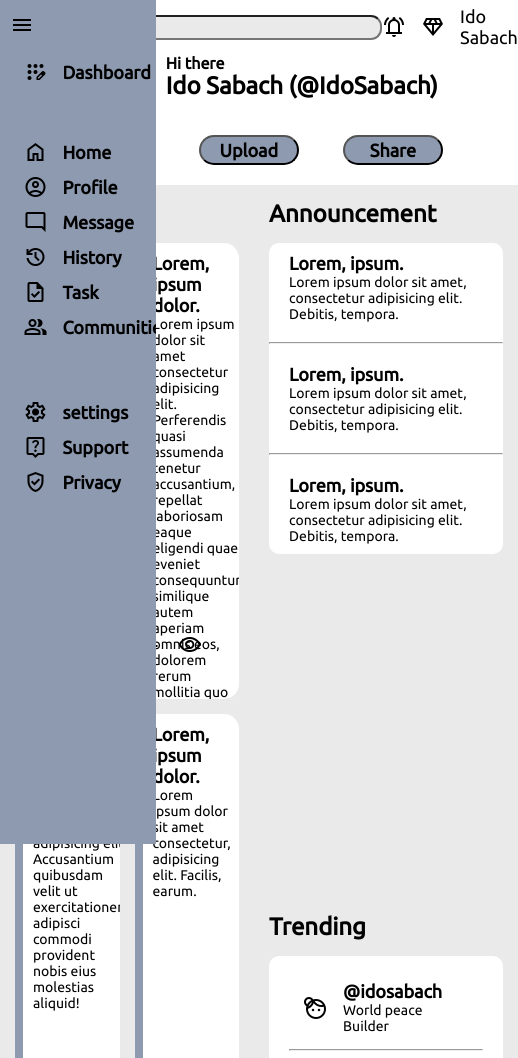
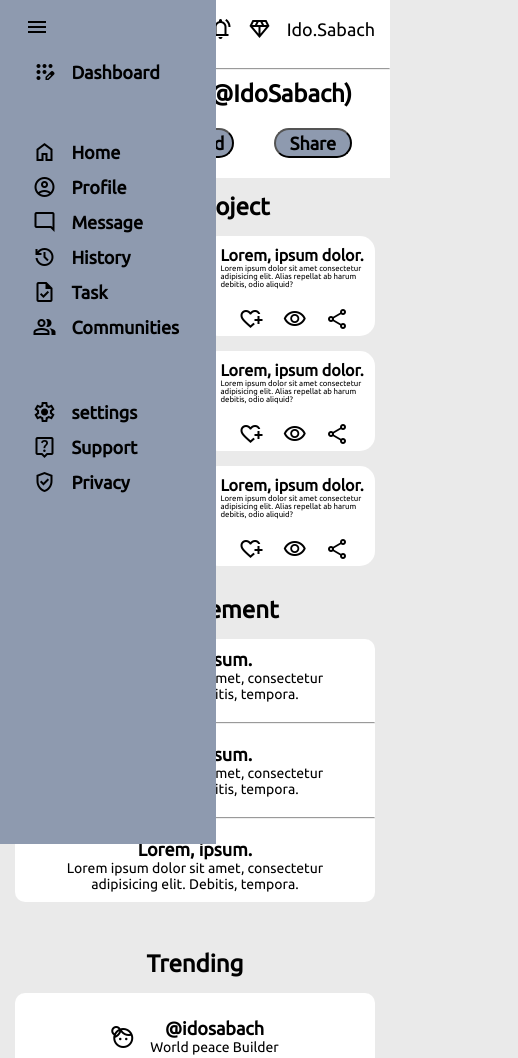
Before and after one commit to IdoSabach/Project-Admin-Dashboard, a plain HTML site: page index.html in a window 390 px wide. Shown: the top 1058 px of the page, 518 px wide, since content can reach past the window. Drawn offline with nearby package versions, Linux system fonts and the light colour scheme; a web font is replaced by a local one.

Commit message:
add media for phone

```diff
--- a/index.html
+++ b/index.html
@@ -90,17 +90,17 @@
               notifications_active
             </span>
             <span class="material-symbols-outlined"> diamond </span>
-            <p class="titile">Ido Sabach</p>
+            <p class="titile">Ido.Sabach</p>
           </div>
         </div>
+        <hr>
 
         <div class="down-header">
           <div class="down-right">
-            <span class="material-symbols-outlined" style="font-size: 2em;">
+            <span class="material-symbols-outlined" style="font-size: 1.5em;">
               diamond
             </span>
             <div class="txt-head">
-              <h6>Hi there</h6>
               <h2>Ido Sabach (@IdoSabach)</h2>
             </div>
           </div>
@@ -123,8 +123,7 @@
               <div class="no-aside">
                 <div class="top-tit">Lorem, ipsum dolor.</div>
               <div class="but-tit">
-                Lorem ipsum dolor sit amet consectetur adipisicing elit. Fuga
-                velit nisi at possimus aliquam qui?
+                Lorem ipsum dolor sit amet consectetur adipisicing elit. Odit quae, odio omnis quas quia facere?
               </div>
               <div class="down-icon">
                 <span class="material-symbols-outlined"> heart_plus </span>
@@ -142,7 +141,7 @@
               <div class="no-aside">
                 <div class="top-tit">Lorem, ipsum dolor.</div>
               <div class="but-tit">
-                Lorem ipsum dolor sit amet consectetur adipisicing elit. Perferendis quasi assumenda tenetur accusantium, repellat laboriosam eaque eligendi quae eveniet consequuntur similique autem aperiam omnis eos, dolorem rerum mollitia quo impedit?
+                Lorem ipsum dolor sit amet consectetur adipisicing elit. Alias repellat ab harum debitis, odio aliquid?
               </div>
 
               <div class="down-icon">
@@ -161,7 +160,7 @@
               <div class="no-aside">
                 <div class="top-tit">Lorem, ipsum dolor.</div>
               <div class="but-tit">
-                Lorem ipsum dolor sit amet consectetur adipisicing elit. Accusantium quibusdam velit ut exercitationem adipisci commodi provident nobis eius molestias aliquid!
+                Lorem ipsum dolor sit amet consectetur adipisicing elit. Alias repellat ab harum debitis, odio aliquid?
               </div>
               <div class="down-icon">
                 <span class="material-symbols-outlined"> heart_plus </span>
@@ -179,7 +178,7 @@
               <div class="no-aside">
                 <div class="top-tit">Lorem, ipsum dolor.</div>
               <div class="but-tit">
-                Lorem ipsum dolor sit amet consectetur, adipisicing elit. Facilis, earum.
+                Lorem ipsum dolor sit amet consectetur adipisicing elit. Alias repellat ab harum debitis, odio aliquid?
               </div>
               <div class="down-icon">
                 <span class="material-symbols-outlined"> heart_plus </span>
@@ -197,7 +196,7 @@
               <div class="no-aside">
                 <div class="top-tit">Lorem, ipsum dolor.</div>
               <div class="but-tit">
-                Lorem ipsum dolor sit amet consectetur adipisicing elit. Sequi illum praesentium quidem. Facilis, facere quibusdam!
+                Lorem ipsum dolor sit amet consectetur adipisicing elit. Alias repellat ab harum debitis, odio aliquid?
               </div>
               <div class="down-icon">
                 <span class="material-symbols-outlined"> heart_plus </span>
@@ -215,7 +214,7 @@
               <div class="no-aside">
                 <div class="top-tit">Lorem, ipsum dolor.</div>
               <div class="but-tit">
-                Lorem ipsum dolor sit amet, consectetur adipisicing elit. Aut nisi tempore, quaerat ut id labore non facere, alias officia ducimus consectetur repellendus nihil iste sunt.
+                Lorem ipsum dolor sit amet consectetur adipisicing elit. Alias repellat ab harum debitis, odio aliquid?
               </div>
               <div class="down-icon">
                 <span class="material-symbols-outlined"> heart_plus </span>
--- a/style.css
+++ b/style.css
@@ -23,7 +23,7 @@ body{
 }
 
 .aside{
-  width: 700px;
+  width: 20rem;
   background-color:#8e9aaf;
   list-style: none;
 }
@@ -81,13 +81,15 @@ header{
   align-items: center;
   justify-content: space-around;
   background-color: white;
-  height: 3em;
+  margin-top: 15px;
+  margin-bottom: 15px;
 }
 
 .search{
   display: flex;
   align-items: center;
-  width: 70%;
+  justify-content: space-between;
+  /* width: 70%; */
 
 }
 .left-top-header{
@@ -108,6 +110,7 @@ header{
 .down-header{
   display: flex;
   align-items: center;
+  justify-content: center;
   justify-content: space-between;
 }
 
@@ -115,13 +118,10 @@ header{
   display: flex;
   align-items: center;
   margin-left: 35px;
-  margin-bottom: 15px;
-}
-h6{
-  font-size: 16px;
+
 }
 h2{
-  font-size:24px ;
+  font-size:24px;
 }
 
 
@@ -142,6 +142,11 @@ h2{
 .btn:hover{
   background-color:#d6d6d6;
   color: black;
+  transform: translateY(-2px);
+}
+
+.btn:active {
+  transform: translateY(3px);
 }
 
 article{
@@ -262,31 +267,25 @@ article{
 }
 
 @media (max-width:1000px) {
-  .txt{
-    width: auto;
+  *{
+    margin: 0;
+    padding: 0;
   }
   .down-header{
+    display: flex;
     flex-direction: column;
-    align-items: center;
-    justify-content: center;
   }
 
   .aside{
     position: fixed;
     z-index: 1000;
     height: 100%;
-    width: 40%;
+    width: 12em;
     /* inset: 0 0 0 30%;  */
     flex-direction: column;
     /* padding: min(30vh,10rem) 2em; */
   }
 
-  /* @supports(backdrop-filter:#8e9aaf(1rem)){
-    .aside{
-      background:#8e9aaf hsl(0 0% 100%/0.1);
-      backdrop-filter:#8e9aaf(1rem);
-    }
-  } */
 
   .aside[data-visible="true"]{
     transform: translateX(-100%);
@@ -309,4 +308,68 @@ article{
     margin-left: 10px;
     border:0;
   }
+
+  header{
+    display: grid;
+    grid-template-columns: 1fr;
+    grid-gap: 10px;
+  }
+
+  .top-header{
+    display: flex;
+    align-items: center;
+    justify-content: space-between;
+    margin-left: 15px;
+    margin-right: 15px;
+  }
+
+  .txt{
+    width: 20vw;
+    margin-right: 10px;
+  }
+
+  article{
+    display: flex;
+    flex-direction: column;
+  }
+
+  .title,.tit-right-top,.tit-right-top,.down-right,.top-on-tit,.but-on-tit{
+    text-align: center;
+  }
+
+  .grid{
+    display: grid;
+    grid-template-columns: repeat(2, minmax(100px, 1fr));
+    grid-template-rows:repeat(3, minmax(100px, 1fr));
+    justify-content:center;
+    column-gap: 15px;
+    row-gap: 15px;
+    margin: 15px;
+  }
+  .down-left{
+    display: flex;
+    align-items: center;
+    justify-content: space-around;
+    margin: 0;
+  }
+  .down-right{
+    margin: 0;
+  }
+  .btn{
+    width: 20vw;
+  }
+
+  .box-art{
+    position: relative;
+  }
+  .top-tit{
+    font-size: 16px;
+  }
+  .but-tit{
+    font-size: 2vw;
+  }
+  .down-icon{
+    position: absolute;
+    bottom: 1px;
+  }
 }
```
